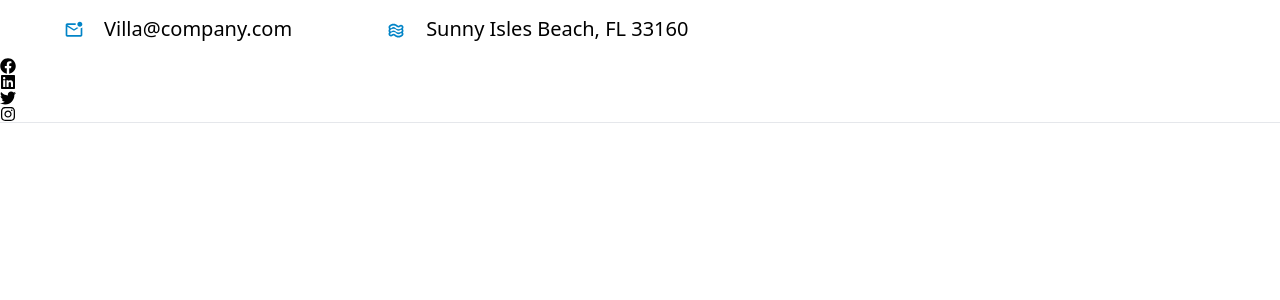
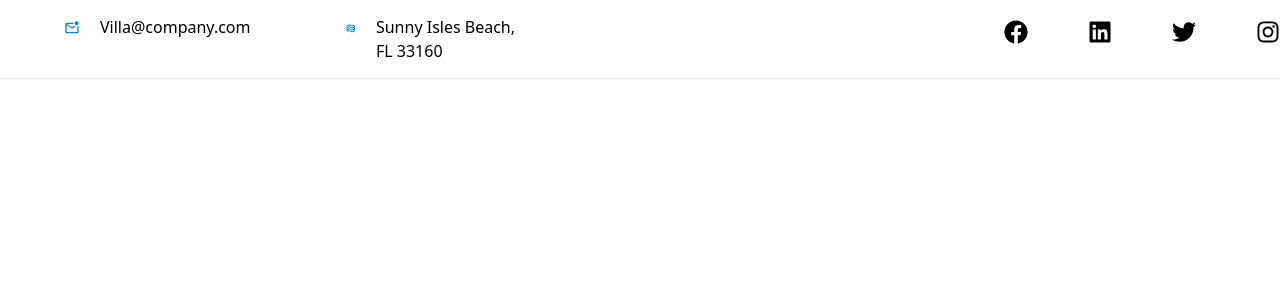
Before and after one commit to saravanan642/Hotel-React, a React (Create React App) app: page / in a window 1280 px wide. Shown: the top 300 px of the page. Built offline with nearby package versions, Linux system fonts and the light colour scheme.

Commit message:
header Tcomplite

```diff
--- a/src/Components/Header.js
+++ b/src/Components/Header.js
@@ -7,21 +7,20 @@ import { FaTwitter } from "react-icons/fa";
 import { FaInstagram } from "react-icons/fa";
 const Header = () => {
   return (
-    <div>
+    <div >
       <div className=' flex gap-[15px] border border-none '>
-        <div className="flex  gap-[20px] text-xl m-[15px] ml-[5%]">
+        <div className="flex  gap-[20px] text-l m-[15px] ml-[5%]">
           <MdOutlineMarkEmailUnread className=" mt-[5px] text-sky-600" />
           <p className=' font-light'>Villa@company.com</p>
         </div>
 
 
-        <div className=" flex  gap-[20px] text-xl m-[15px] ml-[5%]">
+        <div className=" flex  gap-[20px] text-l m-[15px] ml-[5%]">
           <TiWavesOutline className=" mt-[5px] text-sky-600" />
           <p className=' font-light'> Sunny Isles Beach, FL 33160</p>
         </div>
-      </div>
 
-      <div>
+        <div className='mt-[20px] flex gap-[60px]  text-2xl   ml-[35%] justify-evenly' >
 
           <div>
             <FaFacebook />
@@ -39,6 +38,7 @@ const Header = () => {
             <FaInstagram />
           </div>
         </div>
+      </div>
       <hr></hr>
 
     </div>
```
Lines whose indentation alone changed are shown as unchanged.
